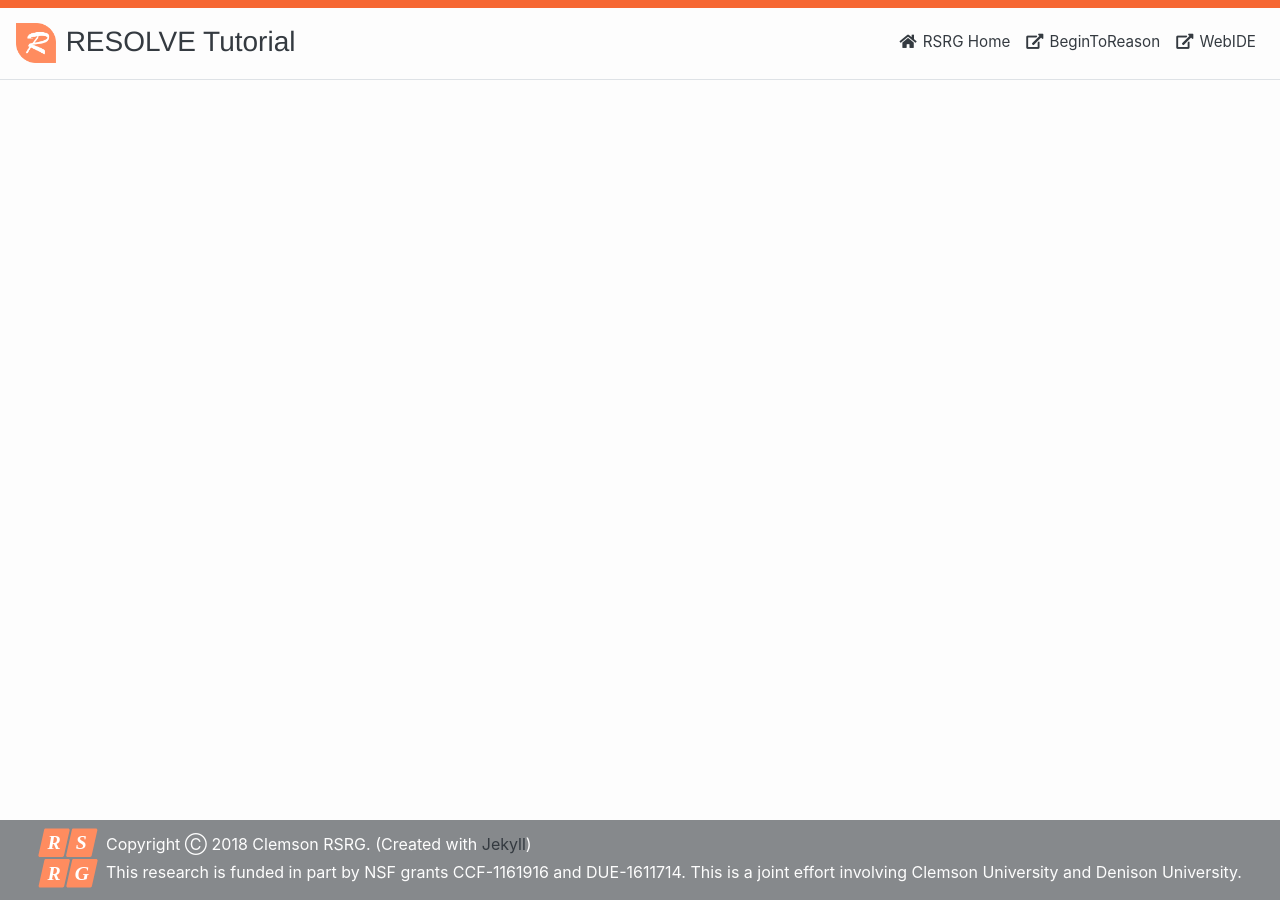
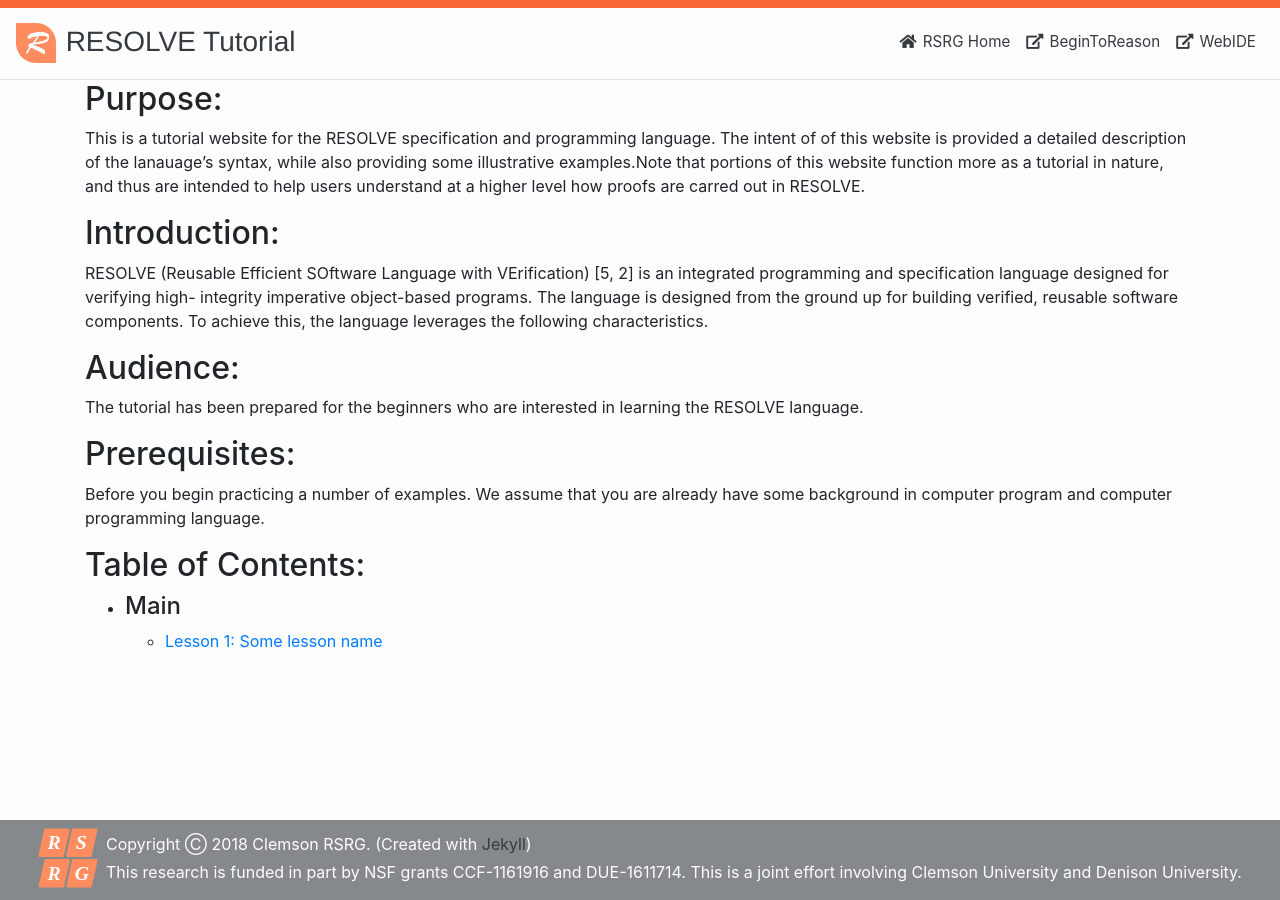
Before and after one commit to yushan87/RESOLVETutorial, a Jekyll site: the page built from index.md, in a window 1280 px wide. Built offline with Jekyll 4.4.1, drawn with Linux system fonts in a browser that asks for light colours; nearby versions of some CDN libraries; our own code applies the rules of GitHub Pages for plain Markdown files.

Commit message:
Home page layout

```diff
--- /dev/null
+++ b/_layouts/home.html
@@ -0,0 +1,22 @@
+---
+layout: default
+---
+
+<div id="homePage" class="container">
+    {{ content }}
+
+    <h2>Table of Contents:</h2>
+    <ul>
+            {% for collection in site.collections %}
+            {% if collection.label != "posts" %}
+                <li><h4 class="text-capitalize">{{ collection.label }}</h4></li>
+                {% assign name = collection.label %}
+                <ul>
+                {% for item in site[name] %}
+                <li><a class="" href="{{ item.url }}">{{ item.title }}</a></li>
+                {% endfor %}
+                </ul>
+            {% endif %}
+            {% endfor %}
+    </ul>
+</div>
--- a/css/main.css
+++ b/css/main.css
@@ -51,6 +51,13 @@ body {
     overflow: hidden;
 }
 
+/* Home Layout-Related CSS */
+#homePage {
+    height: calc(100vh - 160px);
+    overflow-y: auto;
+}
+
+/* Tutorial Layout-Related CSS */
 #tutorialToolbar {
     height: 70px;
 }
--- a/index.md
+++ b/index.md
@@ -1,3 +1,15 @@
 ---
-layout: default
+layout: home
 ---
+
+## Purpose:
+This is a tutorial website for the RESOLVE specification and programming language. The intent of of this website is provided a detailed description of the lanauage's syntax, while also providing some illustrative examples.Note that portions of this website function more as a tutorial in nature, and thus are intended to help users understand at a higher level how proofs are carred out in RESOLVE.
+
+## Introduction:
+RESOLVE (Reusable Efficient SOftware Language with VErification) [5, 2] is an integrated programming and specification language designed for verifying high- integrity imperative object-based programs. The language is designed from the ground up for building verified, reusable software components. To achieve this, the language leverages the following characteristics.
+
+## Audience:
+The tutorial has been prepared for the beginners who are interested in learning the RESOLVE language.
+
+## Prerequisites:
+Before you begin practicing a number of examples. We assume that you are already have some background in computer program and computer programming language.
```
